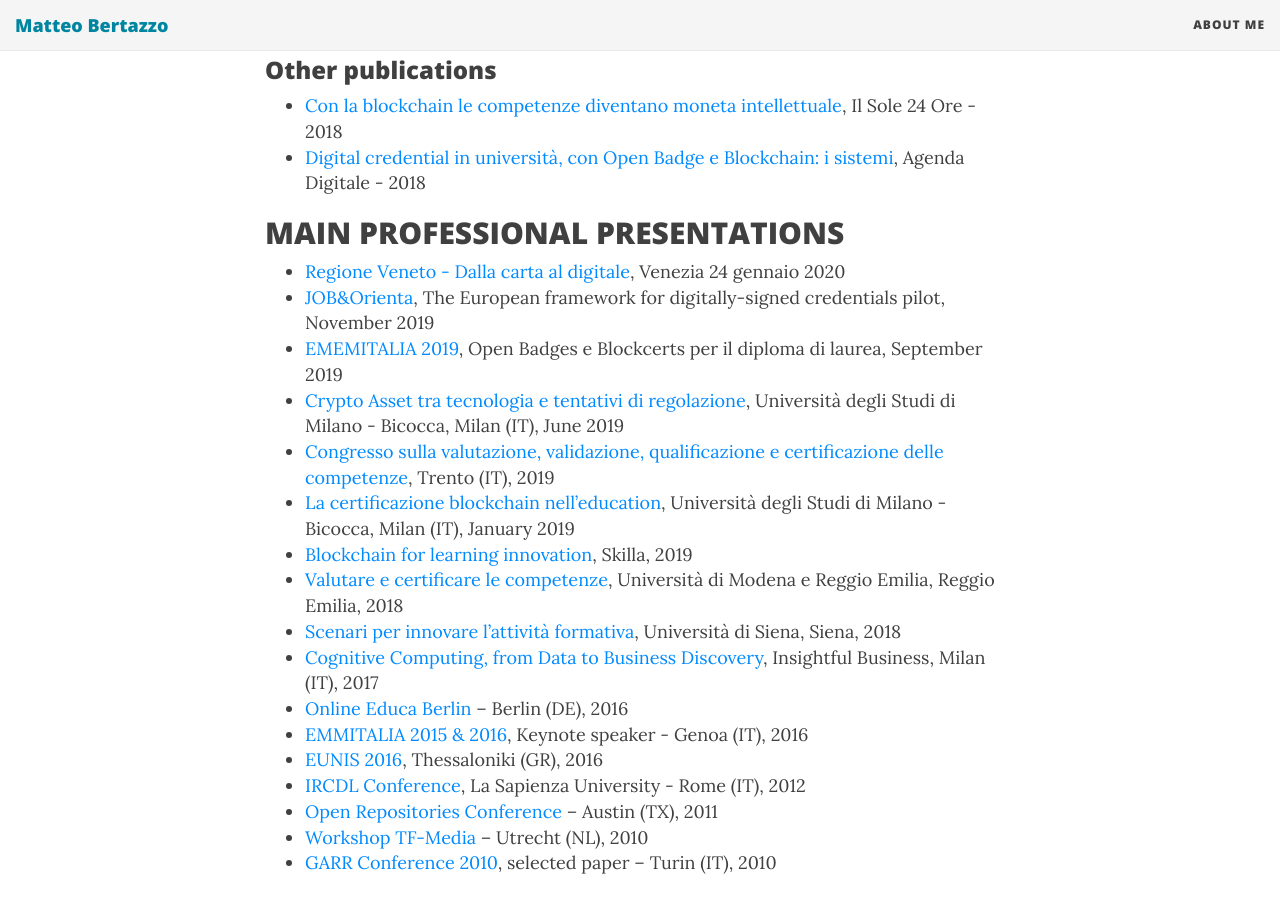
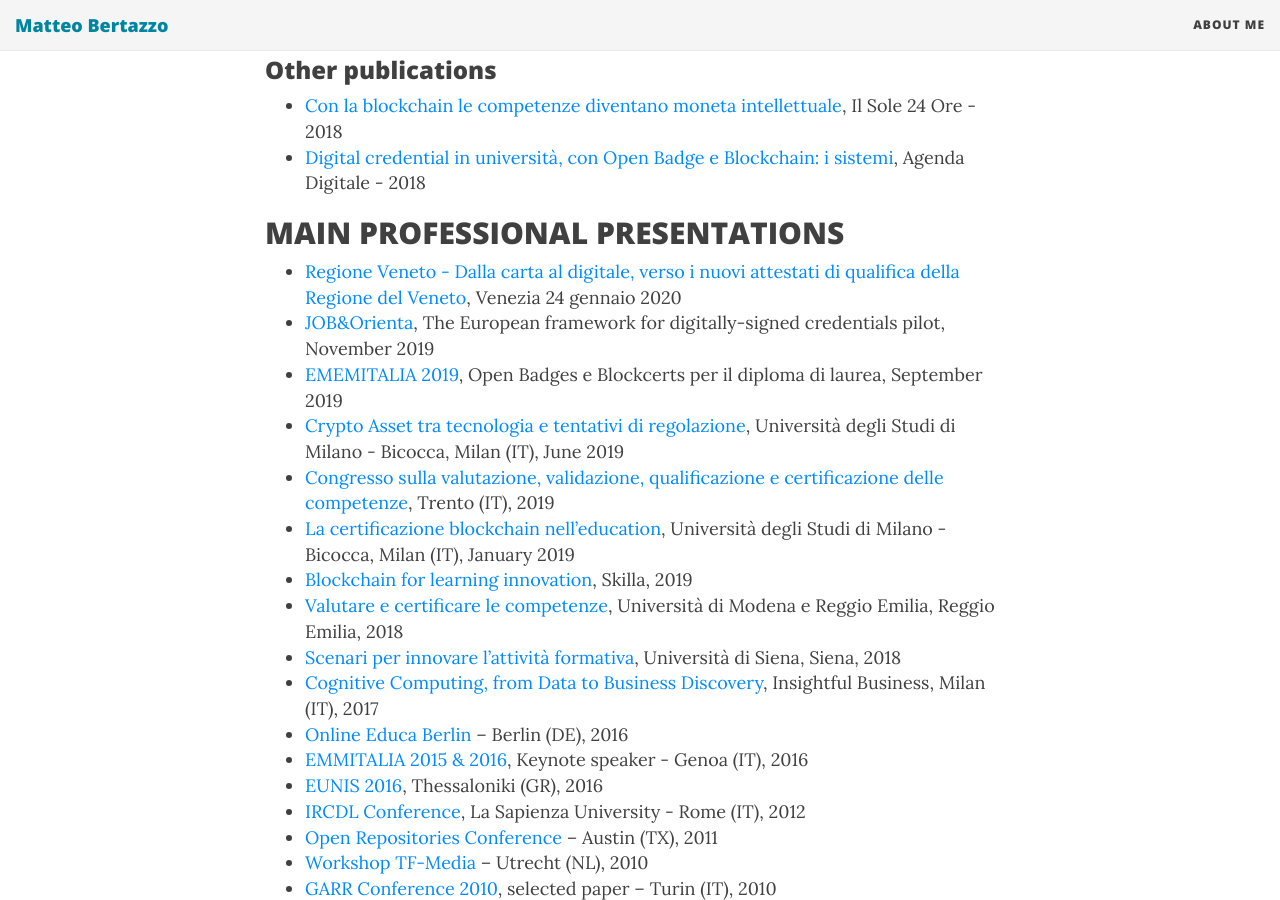
Before and after one commit to mbertazz/mbertazz.github.io, a Jekyll site: the page built from aboutme.md, in a window 1280 px wide and 900 px high, scrolled down 1133 px. Built offline with Jekyll 4.4.1, drawn with Linux system fonts in a browser that asks for light colours; nearby versions of some CDN libraries.

Commit message:
new title in last presentation

```diff
--- a/aboutme.md
+++ b/aboutme.md
@@ -28,7 +28,7 @@
 - [Digital credential in università, con Open Badge e Blockchain: i sistemi](https://www.agendadigitale.eu/cultura-digitale/digital-credential-in-universita-con-open-badge-e-blockchain-i-sistemi/), Agenda Digitale - 2018
 
 ## MAIN PROFESSIONAL PRESENTATIONS
-- [Regione Veneto - Dalla carta al digitale](https://www.eurocultura.it/images/pdf/2015alldocpdf/1085-Dallacartaaldigitale.pdf), Venezia 24 gennaio 2020
+- [Regione Veneto - Dalla carta al digitale, verso i nuovi attestati di qualifica della Regione del Veneto](https://www.eurocultura.it/images/pdf/2015alldocpdf/1085-Dallacartaaldigitale.pdf), Venezia 24 gennaio 2020
 - [JOB&Orienta](https://www.joborienta.info/), The European framework for digitally-signed credentials pilot, November 2019
 - [EMEMITALIA 2019](https://ememitalia.org/), Open Badges e Blockcerts per il diploma di laurea, September 2019
 - [Crypto Asset tra tecnologia e tentativi di regolazione](https://cryptoassetlab.diseade.unimib.it/2019/05/10/presentation.html), Università degli Studi di Milano - Bicocca, Milan (IT), June 2019
```
